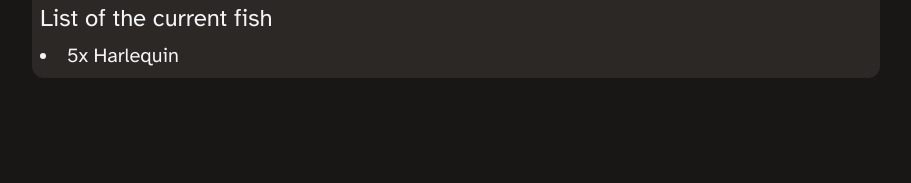
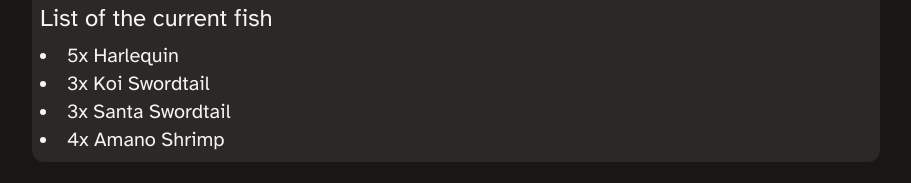
Before and after one commit to Pseudorizer/emilymedhurst-site, a SvelteKit app: page / in a window 1280 px wide. Shown: the part 2334-2517 px from the top of the page, without its empty margins (184-1095 px from the left). Before the commit the page ends 2436 px from the top, so only its background shows below. Built offline with nearby package versions, Linux system fonts and the light colour scheme.

Commit message:
hide hidden in getAllPosts

```diff
--- a/src/lib/api/api.ts
+++ b/src/lib/api/api.ts
@@ -1,10 +1,10 @@
 import type { MetadataValues, PostMetadata } from '$routes/page';
 
-const getAllPosts = async () => {
+const getAllPosts = async (withHidden = false) => {
 	const mdModules = import.meta.glob('../../content/posts/*.svx');
 	const postFiles = Object.entries(mdModules);
 
-	const posts = await Promise.all(
+	let posts = await Promise.all(
 		postFiles.map(async ([path, resolver]) => {
 			const slug = /(?<slug>[\w-]+)\.svx$/gim.exec(path)?.groups?.slug;
 			const { metadata } = (await resolver()) as { metadata: MetadataValues };
@@ -14,6 +14,10 @@ const getAllPosts = async () => {
 
 	posts.sort((a, b) => new Date(b.created).getTime() - new Date(a.created).getTime());
 
+	if (!withHidden) {
+		posts = posts.filter((post) => !post.hidden)
+	}
+
 	return posts;
 };
 
--- a/src/routes/+page.svelte
+++ b/src/routes/+page.svelte
@@ -70,6 +70,9 @@
 			<h3 class="my-2">List of the current fish</h3>
 			<ul class="list-disc list-inside">
 				<li>5x Harlequin</li>
+				<li>3x Koi Swordtail</li>
+				<li>3x Santa Swordtail</li>
+				<li>4x Amano Shrimp</li>
 			</ul>
 		</div>
 	</Stream>
```
